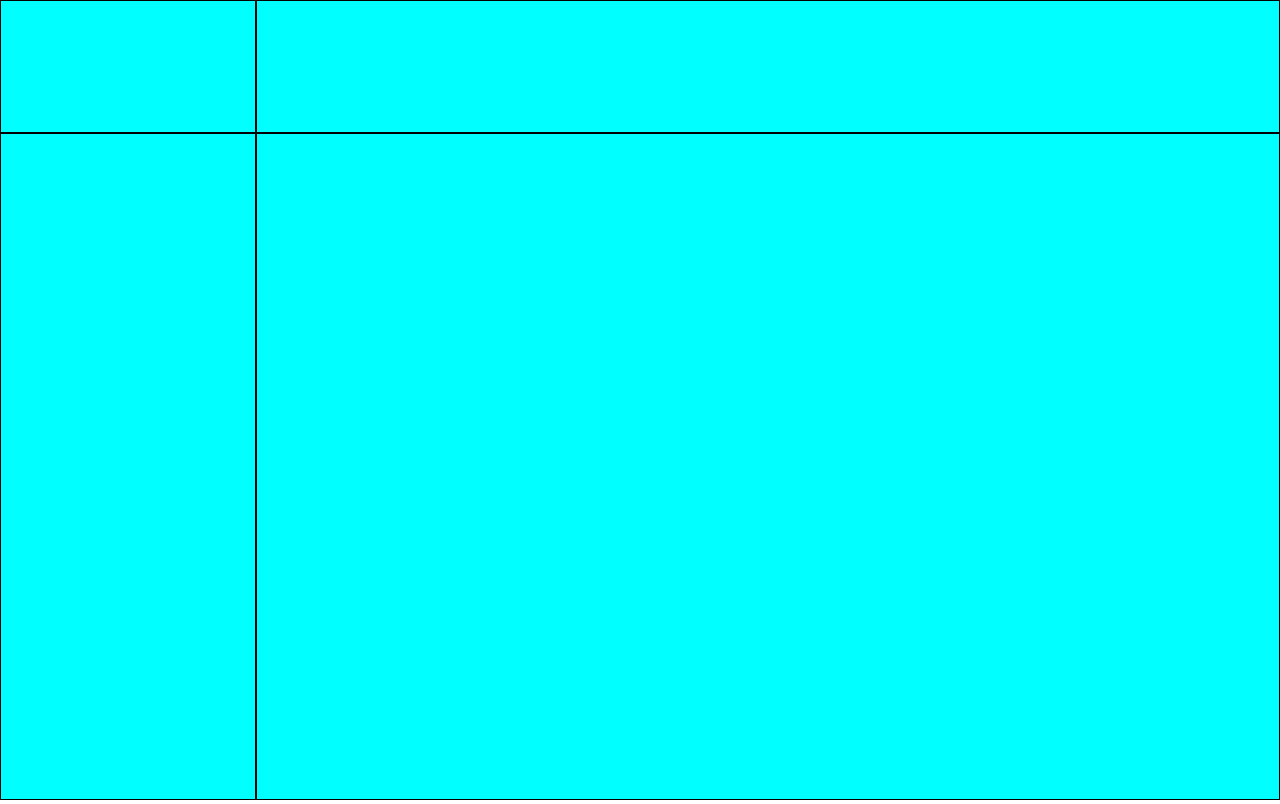
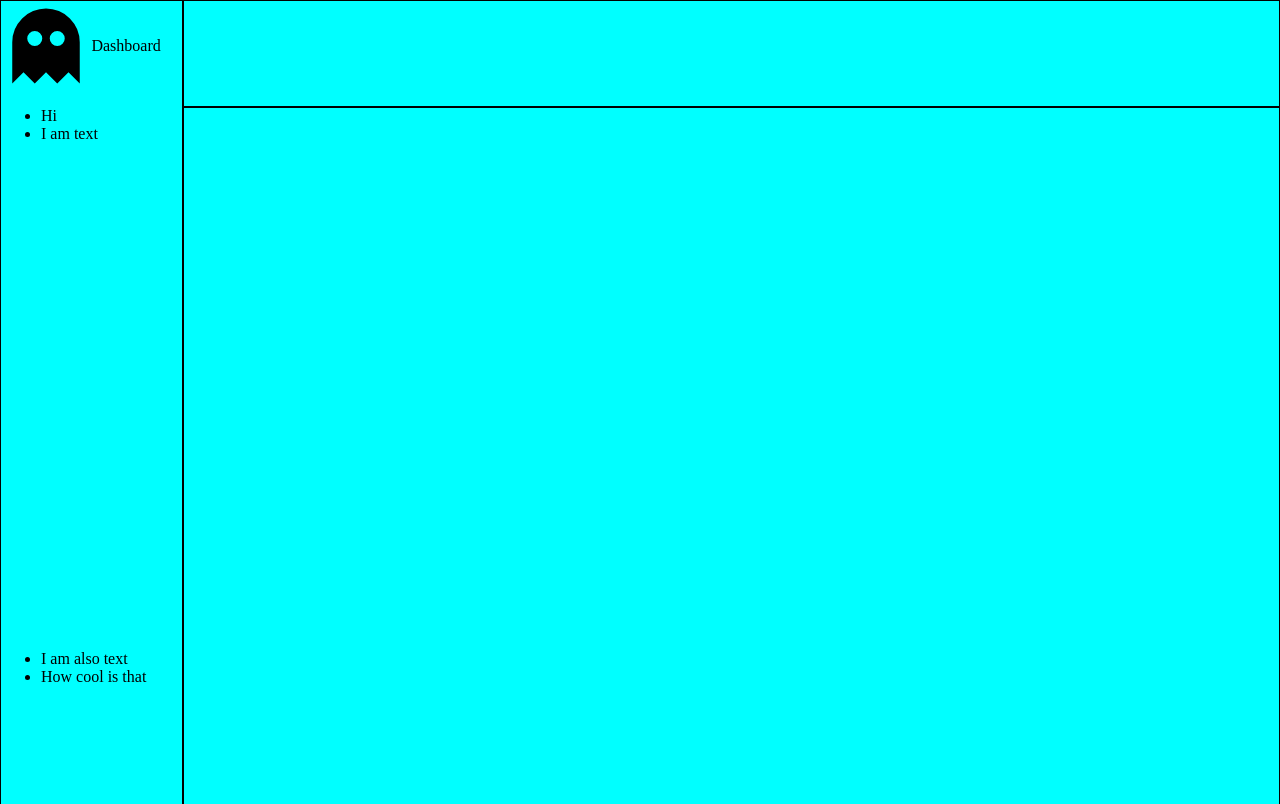
Before and after one commit to juan-est145/Odin-Project_Admin_Dashboard, a plain HTML site: page index.html in a window 1280 px wide. Shown: the top 804 px of the page. Drawn offline with Linux system fonts and the light colour scheme.

Commit message:
We have the bones of the side bar

```diff
--- a/index.html
+++ b/index.html
@@ -8,9 +8,25 @@
 </head>
 <body>
 	<div class="wrapper">
-		<div class="logo"></div>
+		<div class="sidebar">
+			<div class="logo">
+				<img src="imgs/ghost.svg" alt="logo">
+				<span>Dashboard</span>
+			</div>
+			<nav>
+				<ul>
+					<li>Hi</li>
+					<li>I am text</li>
+				</ul>
+			</nav>
+			<nav>
+				<ul>
+					<li>I am also text</li>
+					<li>How cool is that</li>
+				</ul>
+			</nav>
+		</div>
 		<div class="upperbar"></div>
-		<div class="sidebar"></div>
 		<div class="content"></div>
 	</div>
 </body>
--- a/style.css
+++ b/style.css
@@ -1,20 +1,32 @@
 body
 {
 	margin: 0;
+	height: 100vh;
 }
 
 .wrapper
 {
 	display: grid;
-	grid-template-columns: 1fr 4fr;
-	grid-template-rows: 1fr 5fr;
-	height: 100vh;
+	grid-template-columns: 1fr 6fr;
+	grid-template-rows: 1fr 10fr;
 }
 
 .wrapper > div
 {
 	background-color: aqua;
-	min-height: 50px;
-	min-width: 50px;
 	border: 1px solid;
+	display: grid;
 }
+
+.sidebar
+{
+	grid-row: 1/-1;
+	grid-template-rows: 1fr repeat(2, 6fr);
+}
+
+.logo
+{
+	display: grid;
+	grid-template-columns: repeat(2, 1fr);;
+	align-items: center;
+}
```
Also changed, not shown: imgs/ghost.svg (added).
